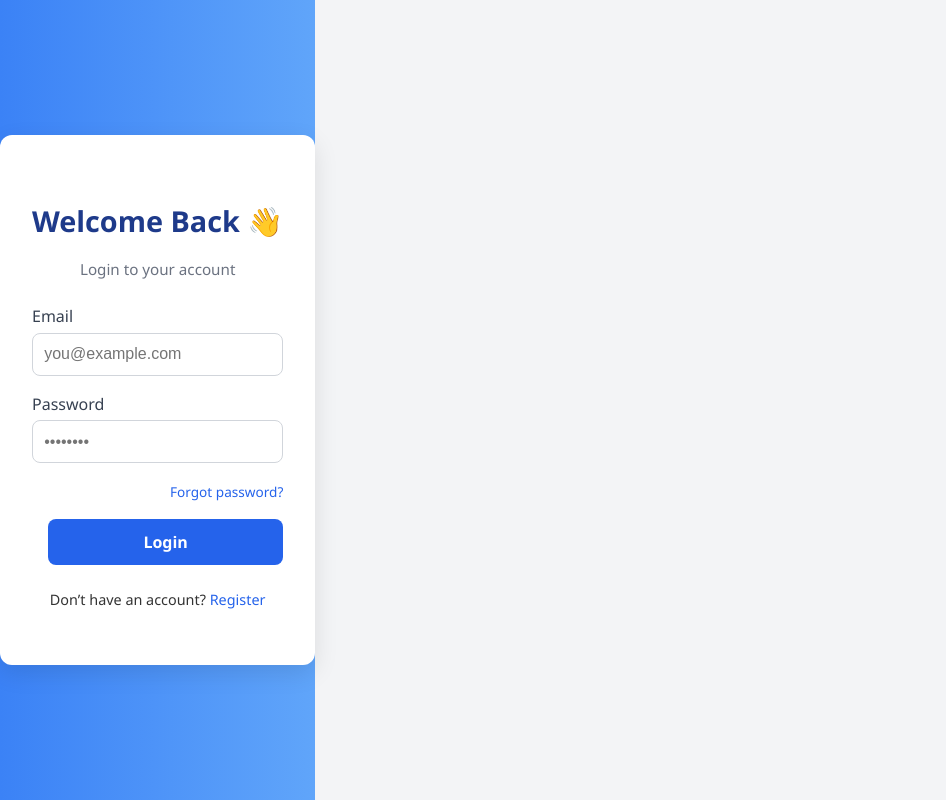
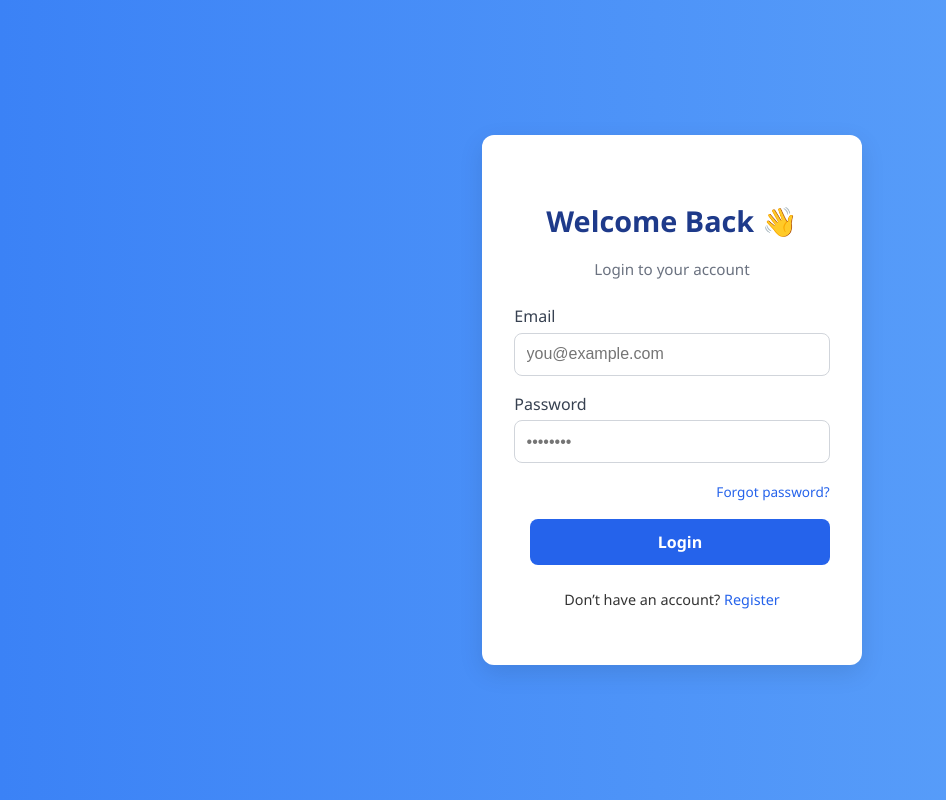
Before and after one commit to ChaninduDewnith/smartgrade, a React (Vite) app in the folder frontend/react/: page /login in a window 1280 px wide. Shown: the whole page, without its empty margins (0-946 px from the left). Built offline with nearby package versions, Linux system fonts and the light colour scheme.

Commit message:
update login ui

```diff
--- a/frontend/react/src/Login.css
+++ b/frontend/react/src/Login.css
@@ -1,19 +1,22 @@
-/* Base reset */
-body, html {
+/* Ensure full height of page */
+html, body, #root {
+  height: 100%;
   margin: 0;
   padding: 0;
   font-family: "Segoe UI", sans-serif;
-  background: #f3f4f6;
 }
 
-.login-container {
+/* Wrapper to enforce full screen */
+.page-wrapper {
+  height: 100vh;
+  width: 100vw;
+  background: linear-gradient(to right, #3b82f6, #60a5fa);
   display: flex;
+  justify-content: center;
   align-items: center;
-  justify-content: center;
-  min-height: 100vh;
-  background: linear-gradient(to right, #3b82f6, #60a5fa);
 }
 
+/* Login box design */
 .login-box {
   background: white;
   padding: 2.5rem 2rem;
--- a/frontend/react/src/Login.jsx
+++ b/frontend/react/src/Login.jsx
@@ -3,6 +3,7 @@ import "./Login.css";
 
 const LoginPage = () => {
   return (
+    <div className="page-wrapper">
       <div className="login-container">
         <div className="login-box">
           <h2 className="login-title">Welcome Back 👋</h2>
@@ -27,6 +28,7 @@ const LoginPage = () => {
           </form>
         </div>
       </div>
+    </div>
   );
 };
 
```
Lines whose indentation alone changed are shown as unchanged.
